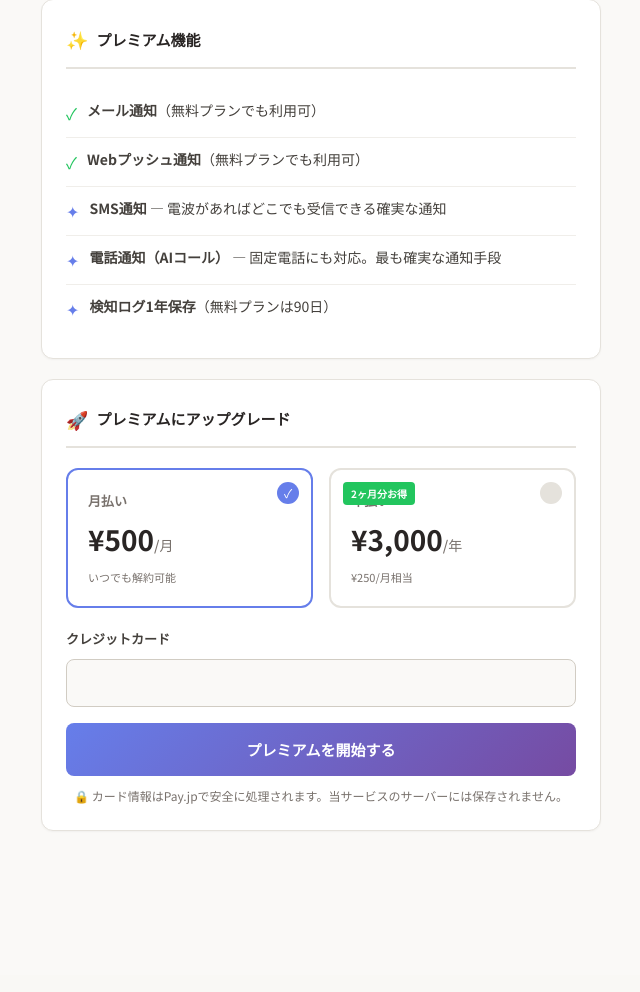
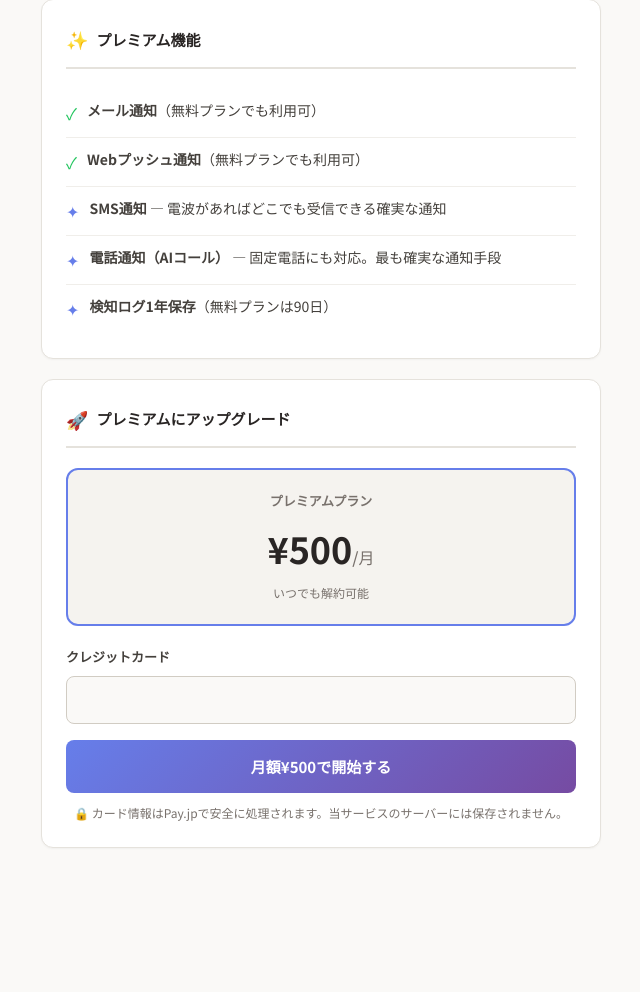
Before and after one commit to mpas585/mimamori, a Laravel app: page /plan in a window 1280 px wide. Shown: the part 297-1289 px from the top of the page, without its empty margins (319-959 px from the left). Before the commit the page ends 1128 px from the top, so only its background shows below. Run offline with Laravel 12, Linux system fonts and the light colour scheme; a user stored in the database is signed in; data comes from the database, SQL or seed files in the repository; data that the repository does not hold is empty; parts of the project's set-up code (start-up, migrations or seed data) failed here and were passed over; some libraries are stand-ins or nearby versions.

Commit message:
fix: remove yearly plan

```diff
--- a/app/Http/Controllers/PlanController.php
+++ b/app/Http/Controllers/PlanController.php
@@ -28,7 +28,6 @@ class PlanController extends Controller
     {
         $request->validate([
             'payjp_token' => 'required|string',
-            'billing_cycle' => 'required|in:monthly,yearly',
         ]);
 
         $device = Auth::user();
@@ -45,7 +44,6 @@ class PlanController extends Controller
             // Customer 作成 or 既存取得
             if ($subscription && $subscription->stripe_customer_id) {
                 $customer = \Payjp\Customer::retrieve($subscription->stripe_customer_id);
-                // カード更新
                 $customer->cards->create(['card' => $request->payjp_token]);
             } else {
                 $customer = \Payjp\Customer::create([
@@ -55,32 +53,22 @@ class PlanController extends Controller
                 ]);
             }
 
-            // Plan ID を取得
-            $planId = $request->billing_cycle === 'yearly'
-                ? config('services.payjp.plan_id_yearly')
-                : config('services.payjp.plan_id_monthly');
-
             // Subscription 作成
             $payjpSub = \Payjp\Subscription::create([
                 'customer' => $customer->id,
-                'plan'     => $planId,
+                'plan'     => config('services.payjp.plan_id_monthly'),
             ]);
 
             // DB 更新
-            $periodStart = now();
-            $periodEnd   = $request->billing_cycle === 'yearly'
-                ? now()->addYear()
-                : now()->addMonth();
-
             Subscription::updateOrCreate(
                 ['device_id' => $device->id],
                 [
                     'plan'                   => 'premium',
-                    'billing_cycle'          => $request->billing_cycle,
+                    'billing_cycle'          => 'monthly',
                     'stripe_customer_id'     => $customer->id,
                     'stripe_subscription_id' => $payjpSub->id,
-                    'current_period_start'   => $periodStart->toDateString(),
-                    'current_period_end'     => $periodEnd->toDateString(),
+                    'current_period_start'   => now()->toDateString(),
+                    'current_period_end'     => now()->addMonth()->toDateString(),
                     'status'                 => 'active',
                     'canceled_at'            => null,
                 ]
@@ -122,11 +110,7 @@ class PlanController extends Controller
             $subscription->update([
                 'status'      => 'canceled',
                 'canceled_at' => now(),
-                // current_period_end はそのまま（期間終了まで有効）
             ]);
-
-            // premium_enabled は期間終了まで true のまま
-            // Webhook の customer.subscription.deleted で false にする
 
             return response()->json([
                 'ok'      => true,
@@ -142,7 +126,6 @@ class PlanController extends Controller
 
     // ============================================================
     // Pay.jp Webhook 受信
-    // routes/web.php で VerifyCsrfToken 除外必須
     // ============================================================
     public function webhook(Request $request)
     {
@@ -150,7 +133,6 @@ class PlanController extends Controller
         $sig     = $request->header('X-Payjp-Signature');
         $secret  = config('services.payjp.webhook_secret');
 
-        // 署名検証
         if ($secret) {
             $expected = hash_hmac('sha256', $payload, $secret);
             if (!hash_equals($expected, $sig ?? '')) {
@@ -165,22 +147,15 @@ class PlanController extends Controller
         Log::info('Payjp webhook: ' . $type);
 
         switch ($type) {
-            // 支払い成功
             case 'charge.succeeded':
                 $this->handleChargeSucceeded($event);
                 break;
-
-            // 支払い失敗
             case 'charge.failed':
                 $this->handleChargeFailed($event);
                 break;
-
-            // サブスクリプション更新（期間延長）
             case 'customer.subscription.updated':
                 $this->handleSubscriptionUpdated($event);
                 break;
-
-            // サブスクリプション削除（解約確定）
             case 'customer.subscription.deleted':
                 $this->handleSubscriptionDeleted($event);
                 break;
@@ -189,18 +164,12 @@ class PlanController extends Controller
         return response('OK', 200);
     }
 
-    // --------------------------------------------------------
-    // Webhook ハンドラ
-    // --------------------------------------------------------
-
     private function handleChargeSucceeded(array $event): void
     {
         $customerId = $event['data']['object']['customer'] ?? null;
         if (!$customerId) return;
-
         $sub = Subscription::where('stripe_customer_id', $customerId)->first();
         if (!$sub) return;
-
         $sub->update(['status' => 'active']);
         $sub->device->update(['premium_enabled' => true]);
     }
@@ -209,10 +178,8 @@ class PlanController extends Controller
     {
         $customerId = $event['data']['object']['customer'] ?? null;
         if (!$customerId) return;
-
         $sub = Subscription::where('stripe_customer_id', $customerId)->first();
         if (!$sub) return;
-
         $sub->update(['status' => 'past_due']);
         Log::warning('Payjp charge failed for customer: ' . $customerId);
     }
@@ -221,17 +188,14 @@ class PlanController extends Controller
     {
         $payjpSubId = $event['data']['object']['id'] ?? null;
         if (!$payjpSubId) return;
-
         $sub = Subscription::where('stripe_subscription_id', $payjpSubId)->first();
         if (!$sub) return;
-
         $periodEnd = isset($event['data']['object']['current_period_end'])
             ? date('Y-m-d', $event['data']['object']['current_period_end'])
             : null;
-
         $sub->update([
-            'status'               => 'active',
-            'current_period_end'   => $periodEnd ?? $sub->current_period_end,
+            'status'             => 'active',
+            'current_period_end' => $periodEnd ?? $sub->current_period_end,
         ]);
     }
 
@@ -239,10 +203,8 @@ class PlanController extends Controller
     {
         $payjpSubId = $event['data']['object']['id'] ?? null;
         if (!$payjpSubId) return;
-
         $sub = Subscription::where('stripe_subscription_id', $payjpSubId)->first();
         if (!$sub) return;
-
         $sub->update(['status' => 'canceled']);
         $sub->device->update(['premium_enabled' => false]);
     }
--- a/resources/views/plan.blade.php
+++ b/resources/views/plan.blade.php
@@ -38,25 +38,19 @@
     }
     .section-title span { font-size: 18px; }
 
-    /* 現在のプランバナー */
     .plan-banner {
         border-radius: var(--radius-lg); padding: 24px;
         margin-bottom: 20px; text-align: center;
     }
-    .plan-banner.free {
-        background: var(--beige); border: 2px solid var(--gray-300);
-    }
+    .plan-banner.free { background: var(--beige); border: 2px solid var(--gray-300); }
     .plan-banner.premium {
         background: linear-gradient(135deg, #667eea15, #764ba215);
         border: 2px solid #667eea;
     }
-    .plan-banner.canceled {
-        background: #fff8f0; border: 2px solid #f59e0b;
-    }
+    .plan-banner.canceled { background: #fff8f0; border: 2px solid #f59e0b; }
     .plan-badge {
         display: inline-block; padding: 6px 16px;
-        font-size: 13px; font-weight: 700;
-        border-radius: 20px; margin-bottom: 12px;
+        font-size: 13px; font-weight: 700; border-radius: 20px; margin-bottom: 12px;
     }
     .plan-badge.free { background: var(--gray-200); color: var(--gray-600); }
     .plan-badge.premium { background: linear-gradient(135deg, #667eea, #764ba2); color: #fff; }
@@ -69,34 +63,16 @@
         font-size: 13px; color: #92400e; font-weight: 500;
     }
 
-    /* プラン比較 */
-    .plan-compare { display: grid; grid-template-columns: 1fr 1fr; gap: 16px; margin-bottom: 20px; }
-    .plan-card {
-        border-radius: var(--radius-lg); padding: 20px;
-        border: 2px solid var(--gray-200); transition: all 0.2s;
-        cursor: pointer; position: relative; overflow: hidden;
+    .price-box {
+        background: var(--beige); border-radius: var(--radius-lg);
+        padding: 20px; margin-bottom: 20px; text-align: center;
+        border: 2px solid #667eea;
     }
-    .plan-card.selected { border-color: #667eea; }
-    .plan-card.current-plan { border-color: var(--green); cursor: default; }
-    .plan-card-check {
-        position: absolute; top: 12px; right: 12px;
-        width: 22px; height: 22px; border-radius: 50%;
-        background: var(--gray-200); display: flex;
-        align-items: center; justify-content: center;
-        font-size: 12px; transition: all 0.2s;
-    }
-    .plan-card.selected .plan-card-check { background: #667eea; color: #fff; }
-    .plan-card-name { font-size: 13px; font-weight: 600; color: var(--gray-500); margin-bottom: 4px; }
-    .plan-card-price { font-size: 28px; font-weight: 700; color: var(--gray-800); }
-    .plan-card-price span { font-size: 14px; font-weight: 500; color: var(--gray-500); }
-    .plan-card-note { font-size: 11px; color: var(--gray-500); margin-top: 4px; }
-    .plan-card-badge {
-        position: absolute; top: 12px; left: 12px;
-        padding: 3px 8px; background: #22c55e; color: #fff;
-        font-size: 10px; font-weight: 700; border-radius: 4px;
-    }
+    .price-box-label { font-size: 13px; font-weight: 600; color: var(--gray-500); margin-bottom: 6px; }
+    .price-box-price { font-size: 36px; font-weight: 700; color: var(--gray-800); }
+    .price-box-price span { font-size: 16px; font-weight: 500; color: var(--gray-500); }
+    .price-box-note { font-size: 12px; color: var(--gray-500); margin-top: 4px; }
 
-    /* プレミアム機能リスト */
     .feature-list { list-style: none; padding: 0; margin: 0; }
     .feature-list li {
         display: flex; align-items: flex-start; gap: 10px;
@@ -107,15 +83,11 @@
     .feature-list .check { color: #667eea; font-size: 16px; flex-shrink: 0; margin-top: 1px; }
     .feature-list .free-check { color: var(--green); font-size: 16px; flex-shrink: 0; margin-top: 1px; }
 
-    /* カード入力フォーム */
     .card-form { margin-top: 20px; }
     .form-label { display: block; font-size: 13px; font-weight: 600; color: var(--gray-700); margin-bottom: 8px; }
     .payjp-element {
-        padding: 14px 16px;
-        border: 1px solid var(--gray-300);
-        border-radius: var(--radius);
-        background: var(--cream);
-        min-height: 48px;
+        padding: 14px 16px; border: 1px solid var(--gray-300);
+        border-radius: var(--radius); background: var(--cream); min-height: 48px;
     }
     .payjp-element.focused { border-color: var(--gray-500); background: var(--white); }
 
@@ -151,24 +123,16 @@
 
     .secure-note {
         display: flex; align-items: center; gap: 6px;
-        font-size: 12px; color: var(--gray-500); margin-top: 10px;
-        justify-content: center;
+        font-size: 12px; color: var(--gray-500); margin-top: 10px; justify-content: center;
     }
     .error-msg {
         padding: 12px 16px; background: #fee2e2;
         border-radius: var(--radius); font-size: 13px; color: #991b1b;
         margin-top: 12px; display: none;
     }
-
-    /* 解約済み後の案内 */
     .info-box {
         padding: 14px 16px; background: var(--blue-light);
         border-radius: var(--radius); font-size: 13px; color: var(--gray-700); line-height: 1.7;
-    }
-
-    @media (max-width: 480px) {
-        .plan-compare { grid-template-columns: 1fr; gap: 12px; }
-        .plan-card-price { font-size: 24px; }
     }
 </style>
 @endsection
@@ -176,39 +140,30 @@
 @section('content')
 <div class="container">
 
-    {{-- 現在のプラン状態 --}}
     @php
         $isPremium = $device->premium_enabled;
         $isCanceled = $subscription && $subscription->status === 'canceled';
     @endphp
 
+    {{-- 現在のプランバナー --}}
     @if($isPremium && !$isCanceled)
-    {{-- ✅ プレミアム有効 --}}
     <div class="plan-banner premium">
         <span class="plan-badge premium">Premium</span>
         <p class="plan-name">プレミアムプラン</p>
-        <p class="plan-sub">
-            {{ $subscription?->billing_cycle === 'yearly' ? '年払い（¥3,000/年）' : '月払い（¥500/月）' }}
-        </p>
+        <p class="plan-sub">月払い（¥500/月）</p>
         @if($subscription?->current_period_end)
-        <p class="plan-sub" style="margin-top:6px;">
-            次回更新: {{ $subscription->current_period_end->format('Y年n月j日') }}
-        </p>
+        <p class="plan-sub" style="margin-top:6px;">次回更新: {{ $subscription->current_period_end->format('Y年n月j日') }}</p>
         @endif
     </div>
 
     @elseif($isCanceled)
-    {{-- ⚠️ 解約済み（期間内） --}}
     <div class="plan-banner canceled">
         <span class="plan-badge canceled">解約済み</span>
         <p class="plan-name">プレミアムプラン（解約済み）</p>
-        <p class="plan-end-date">
-            📅 {{ $subscription->current_period_end->format('Y年n月j日') }} まで引き続きご利用いただけます
-        </p>
+        <p class="plan-end-date">📅 {{ $subscription->current_period_end->format('Y年n月j日') }} まで引き続きご利用いただけます</p>
     </div>
 
     @else
-    {{-- 無料プラン --}}
     <div class="plan-banner free">
         <span class="plan-badge free">無料プラン</span>
         <p class="plan-name">無料プラン</p>
@@ -220,74 +175,39 @@
     <section class="section">
         <h2 class="section-title"><span>✨</span>プレミアム機能</h2>
         <ul class="feature-list">
-            <li>
-                <span class="free-check">✓</span>
-                <div><strong>メール通知</strong>（無料プランでも利用可）</div>
-            </li>
-            <li>
-                <span class="free-check">✓</span>
-                <div><strong>Webプッシュ通知</strong>（無料プランでも利用可）</div>
-            </li>
-            <li>
-                <span class="check">✦</span>
-                <div><strong>SMS通知</strong> — 電波があればどこでも受信できる確実な通知</div>
-            </li>
-            <li>
-                <span class="check">✦</span>
-                <div><strong>電話通知（AIコール）</strong> — 固定電話にも対応。最も確実な通知手段</div>
-            </li>
-            <li>
-                <span class="check">✦</span>
-                <div><strong>検知ログ1年保存</strong>（無料プランは90日）</div>
-            </li>
+            <li><span class="free-check">✓</span><div><strong>メール通知</strong>（無料プランでも利用可）</div></li>
+            <li><span class="free-check">✓</span><div><strong>Webプッシュ通知</strong>（無料プランでも利用可）</div></li>
+            <li><span class="check">✦</span><div><strong>SMS通知</strong> — 電波があればどこでも受信できる確実な通知</div></li>
+            <li><span class="check">✦</span><div><strong>電話通知（AIコール）</strong> — 固定電話にも対応。最も確実な通知手段</div></li>
+            <li><span class="check">✦</span><div><strong>検知ログ1年保存</strong>（無料プランは90日）</div></li>
         </ul>
     </section>
 
     @if(!$isPremium || $isCanceled)
-    {{-- プラン選択 + 購読フォーム（未加入 or 解約済みの場合） --}}
-    @if($isCanceled)
+    {{-- 購読フォーム --}}
     <section class="section">
-        <h2 class="section-title"><span>🔄</span>プレミアムを再開</h2>
-    @else
-    <section class="section">
-        <h2 class="section-title"><span>🚀</span>プレミアムにアップグレード</h2>
-    @endif
+        <h2 class="section-title"><span>{{ $isCanceled ? '🔄' : '🚀' }}</span>{{ $isCanceled ? 'プレミアムを再開' : 'プレミアムにアップグレード' }}</h2>
 
-        {{-- 料金選択 --}}
-        <div class="plan-compare">
-            <div class="plan-card selected" id="cardMonthly" onclick="selectCycle('monthly')">
-                <div class="plan-card-check">✓</div>
-                <p class="plan-card-name">月払い</p>
-                <p class="plan-card-price">¥500<span>/月</span></p>
-                <p class="plan-card-note">いつでも解約可能</p>
-            </div>
-            <div class="plan-card" id="cardYearly" onclick="selectCycle('yearly')">
-                <div class="plan-card-badge">2ヶ月分お得</div>
-                <div class="plan-card-check"></div>
-                <p class="plan-card-name">年払い</p>
-                <p class="plan-card-price">¥3,000<span>/年</span></p>
-                <p class="plan-card-note">¥250/月相当</p>
-            </div>
+        <div class="price-box">
+            <p class="price-box-label">プレミアムプラン</p>
+            <p class="price-box-price">¥500<span>/月</span></p>
+            <p class="price-box-note">いつでも解約可能</p>
         </div>
 
-        {{-- カード入力 --}}
         <div class="card-form">
             <label class="form-label">クレジットカード</label>
             <div id="payjp-card-element" class="payjp-element"></div>
-
             <div class="error-msg" id="card-error"></div>
-
             <button class="btn-primary" id="subscribeBtn" style="margin-top:16px;" onclick="startSubscribe()">
                 <span class="spinner"></span>
-                <span class="btn-text">プレミアムを開始する</span>
+                <span class="btn-text">月額¥500で開始する</span>
             </button>
-
             <p class="secure-note">🔒 カード情報はPay.jpで安全に処理されます。当サービスのサーバーには保存されません。</p>
         </div>
     </section>
 
     @else
-    {{-- プレミアム有効 → 解約ボタン --}}
+    {{-- 解約ボタン --}}
     <section class="section">
         <h2 class="section-title"><span>⚙️</span>プランの管理</h2>
         <div class="info-box" style="margin-bottom:16px;">
@@ -310,10 +230,8 @@ const headers = {
     'Accept': 'application/json',
 };
 
-let selectedCycle = 'monthly';
 let payjp, elements, cardElement;
 
-// payjp.js 初期化（購読フォームが表示される場合のみ）
 @if(!$isPremium || ($subscription && $subscription->status === 'canceled'))
 window.addEventListener('load', function() {
     payjp = Payjp('{{ config("services.payjp.public_key") }}');
@@ -335,26 +253,14 @@ window.addEventListener('load', function() {
 });
 @endif
 
-// 支払いサイクル選択
-function selectCycle(cycle) {
-    selectedCycle = cycle;
-    document.getElementById('cardMonthly').classList.toggle('selected', cycle === 'monthly');
-    document.getElementById('cardYearly').classList.toggle('selected', cycle === 'yearly');
-    document.getElementById('cardMonthly').querySelector('.plan-card-check').textContent = cycle === 'monthly' ? '✓' : '';
-    document.getElementById('cardYearly').querySelector('.plan-card-check').textContent = cycle === 'yearly' ? '✓' : '';
-}
-
-// 購読開始
 async function startSubscribe() {
     const btn = document.getElementById('subscribeBtn');
     const errEl = document.getElementById('card-error');
     errEl.style.display = 'none';
-
     btn.classList.add('loading');
     btn.disabled = true;
 
     try {
-        // トークン取得
         const result = await payjp.createToken(cardElement);
         if (result.error) {
             errEl.textContent = result.error.message;
@@ -364,14 +270,10 @@ async function startSubscribe() {
             return;
         }
 
-        // バックエンドへ
         const res = await fetch('/plan/subscribe', {
             method: 'POST',
             headers: headers,
-            body: JSON.stringify({
-                payjp_token: result.id,
-                billing_cycle: selectedCycle,
-            }),
+            body: JSON.stringify({ payjp_token: result.id }),
         });
         const data = await res.json();
 
@@ -392,7 +294,6 @@ async function startSubscribe() {
     }
 }
 
-// 解約
 async function cancelPlan() {
     if (!confirm('プレミアムプランを解約しますか？\n期間終了日まで引き続きご利用いただけます。')) return;
 
@@ -401,11 +302,8 @@ async function cancelPlan() {
         headers: headers,
     });
     const data = await res.json();
-
     showToast(data.message || (data.ok ? '解約しました' : '解約に失敗しました'));
-    if (data.ok) {
-        setTimeout(() => location.reload(), 1500);
-    }
+    if (data.ok) setTimeout(() => location.reload(), 1500);
 }
 </script>
 @endsection
```
